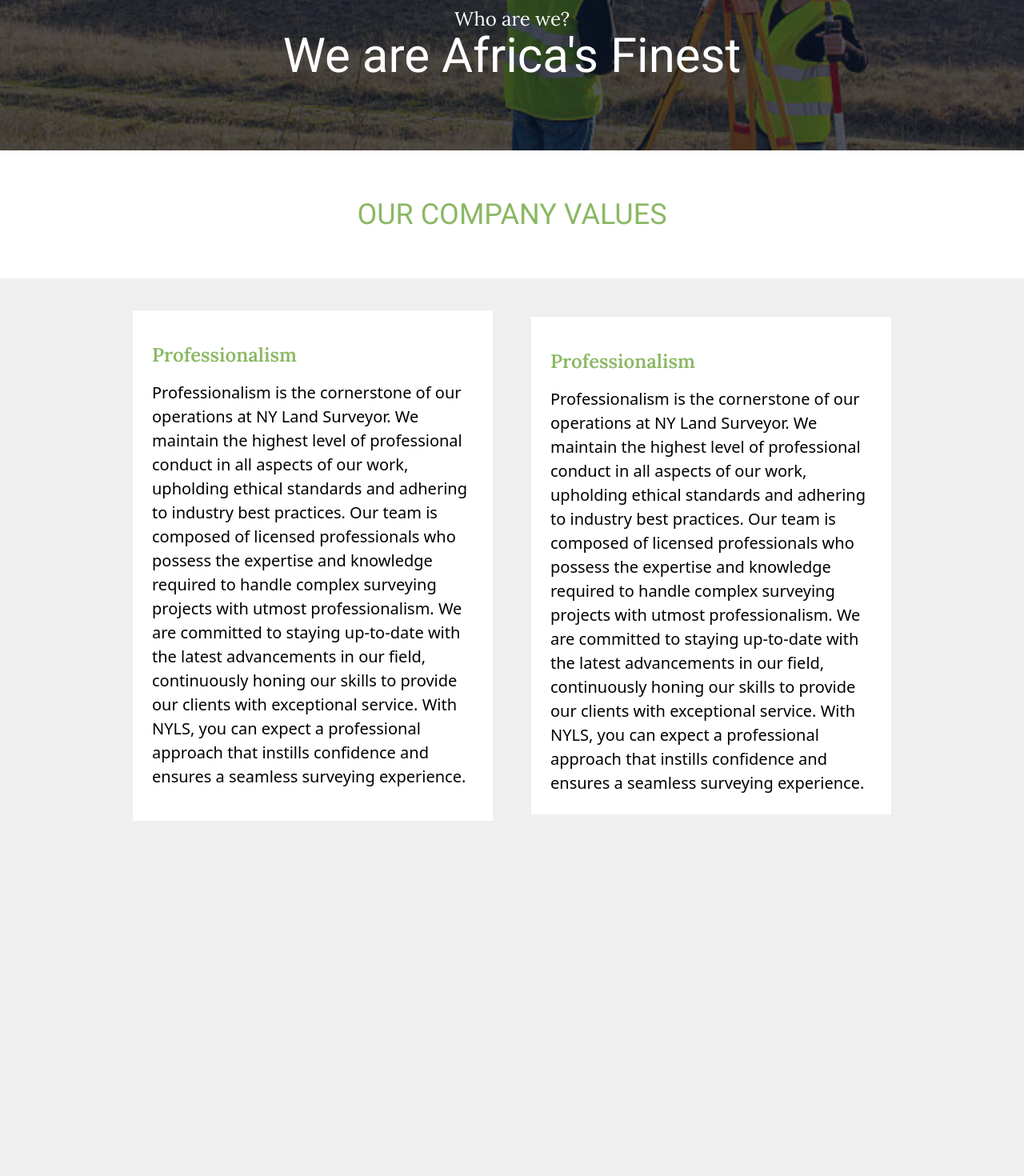
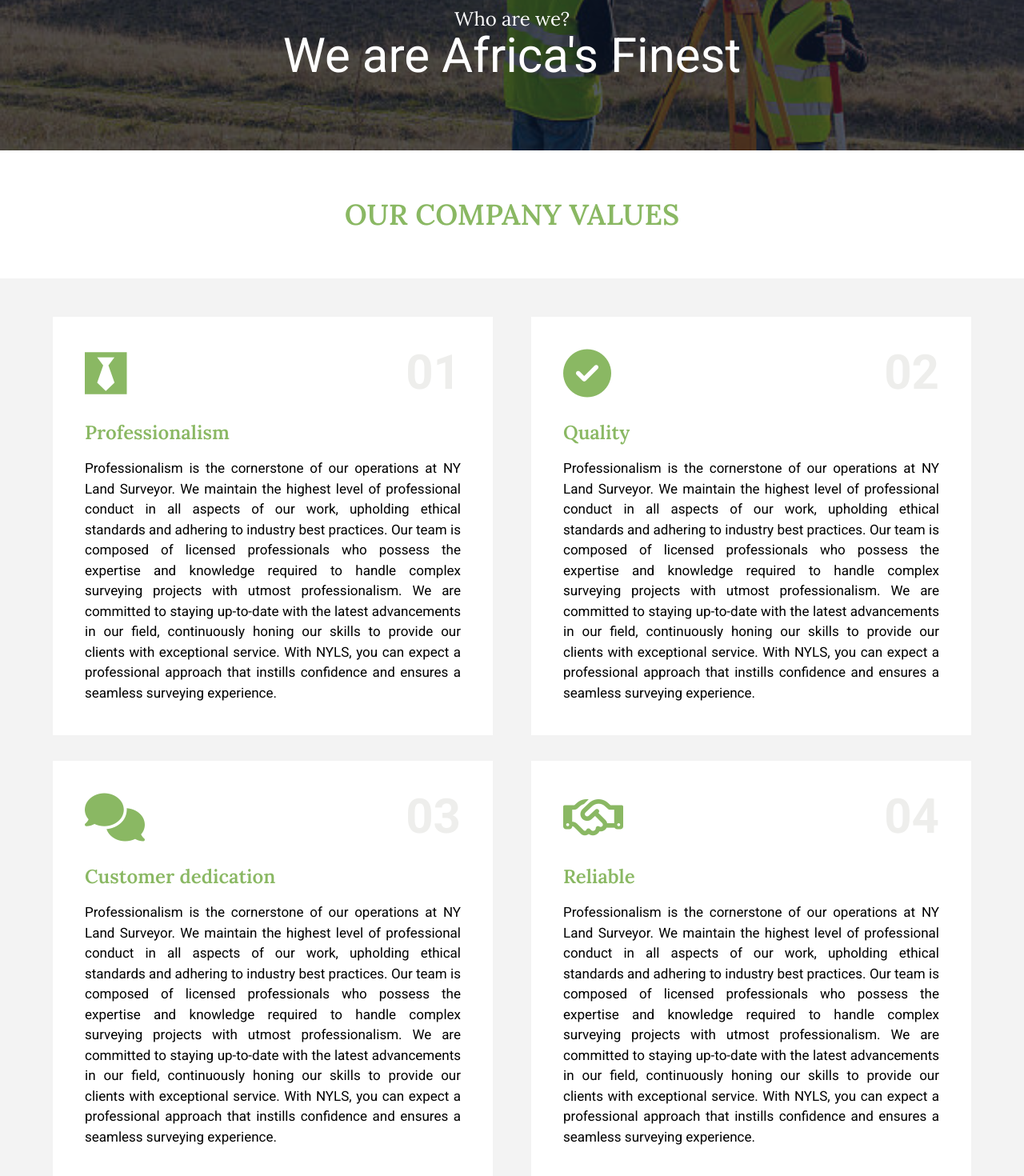
Before and after one commit to Peteru2/AfricanGroup, a React (Vite) app: page /About in a window 1280 px wide. Shown: the part 312-1782 px from the top of the page at 80% size. Before the commit the page ends 1346 px from the top, so only its background shows below. Built offline with nearby package versions, Linux system fonts and the light colour scheme.

Commit message:
New update added

```diff
--- a/src/Views/About.jsx
+++ b/src/Views/About.jsx
@@ -7,7 +7,7 @@ const About = () => {
         <Navbar />
             <div className="about">
                 <div className="h-[500px] md:pt-52 pt-32   pb-72 text-white  bg-public bg-opacity-70 ">
-                    <h2 className="items-center font-bold flex justify-center text-2xl">AfricanGroup <span className="h-2 w-2 mx-4 bg-white rounded-full"></span> About Us</h2>
+                    <h2 className="items-center font-bold flex justify-center text-2xl">AfricanGroup <span className="h-2 w-2 mx-4 bg-white bg-opacity-60 rounded-full"></span> About Us</h2>
                     <div className="mt-20 ">
                         <h4 className="text-white text-2xl font-lora flex justify-center ">Who are we?</h4>
                     <h1 className="text-white md:text-6xl text-3xl   flex justify-center  font-roboto">We are Africa's Finest</h1>
@@ -16,17 +16,42 @@ const About = () => {
 
             </div>
             <div className="">
-                    <h2 className="bg-white font-roboto md:text-4xl text-3xl text-private flex justify-center h-40 items-center">OUR COMPANY VALUES</h2>
+                    <h2 className="bg-white font-lora md:text-4xl text-2xl font-bold text-private flex justify-center h-40 items-center">OUR COMPANY VALUES</h2>
 
                     <div className="flex flex-wrap justify-center mx-6 mt-8">
-                        <div className="bg-white w-[450px] md:mx-6 my-2 p-6">
+                        <div className="bg-white w-[550px] md:mx-6 my-4 p-10">
+                            <div className="flex w-full mb-7 text-6xl font-bold">
+                                <h2><i className="fa fa-black-tie text-private"></i></h2>
+                                <h2 className="ml-auto text-gray text-opacity-30 font-roboto">01</h2>
+                            </div>
                                 <h2 className="font-lora font-bold text-2xl my-4 text-private">Professionalism</h2>
-                                <h4 className="text-[20px]">Professionalism is the cornerstone of our operations at NY Land Surveyor. We maintain the highest level of professional conduct in all aspects of our work, upholding ethical standards and adhering to industry best practices. Our team is composed of licensed professionals who possess the expertise and knowledge required to handle complex surveying projects with utmost professionalism. We are committed to staying up-to-date with the latest advancements in our field, continuously honing our skills to provide our clients with exceptional service. With NYLS, you can expect a professional approach that instills confidence and ensures a seamless surveying experience.</h4>
+                                <h4 className="text-[17px] font-roboto md:text-justify">Professionalism is the cornerstone of our operations at NY Land Surveyor. We maintain the highest level of professional conduct in all aspects of our work, upholding ethical standards and adhering to industry best practices. Our team is composed of licensed professionals who possess the expertise and knowledge required to handle complex surveying projects with utmost professionalism. We are committed to staying up-to-date with the latest advancements in our field, continuously honing our skills to provide our clients with exceptional service. With NYLS, you can expect a professional approach that instills confidence and ensures a seamless surveying experience.</h4>
                         </div>
 
-                        <div className="bg-white w-[450px] md:mx-6 my-4 p-6">
-                                <h2 className="font-lora font-bold text-2xl my-4 text-private">Professionalism</h2>
-                                <h4 className="text-[20px]">Professionalism is the cornerstone of our operations at NY Land Surveyor. We maintain the highest level of professional conduct in all aspects of our work, upholding ethical standards and adhering to industry best practices. Our team is composed of licensed professionals who possess the expertise and knowledge required to handle complex surveying projects with utmost professionalism. We are committed to staying up-to-date with the latest advancements in our field, continuously honing our skills to provide our clients with exceptional service. With NYLS, you can expect a professional approach that instills confidence and ensures a seamless surveying experience.</h4>
+                        <div className="bg-white w-[550px] md:mx-6 my-4 p-10">
+                        <div className="flex w-full mb-7 text-6xl font-bold">
+                                <h2><i className="fa fa-check-circle text-private"></i></h2>
+                                <h2 className="ml-auto text-gray text-opacity-30 font-roboto">02</h2>
+                            </div>
+                                <h2 className="font-lora font-bold text-2xl my-4 text-private">Quality</h2>
+                                <h4 className="text-[17px] font-roboto md:text-justify">Professionalism is the cornerstone of our operations at NY Land Surveyor. We maintain the highest level of professional conduct in all aspects of our work, upholding ethical standards and adhering to industry best practices. Our team is composed of licensed professionals who possess the expertise and knowledge required to handle complex surveying projects with utmost professionalism. We are committed to staying up-to-date with the latest advancements in our field, continuously honing our skills to provide our clients with exceptional service. With NYLS, you can expect a professional approach that instills confidence and ensures a seamless surveying experience.</h4>
+                        </div>
+
+                        <div className="bg-white w-[550px] md:mx-6 my-4 p-10">
+                        <div className="flex w-full mb-7 text-6xl font-bold">
+                                <h2><i className="fa fa-comments text-private"></i></h2>
+                                <h2 className="ml-auto text-gray text-opacity-30 font-roboto">03</h2>
+                            </div>
+                                <h2 className="font-lora font-bold text-2xl my-4 text-private">Customer dedication</h2>
+                                <h4 className="text-[17px] font-roboto md:text-justify">Professionalism is the cornerstone of our operations at NY Land Surveyor. We maintain the highest level of professional conduct in all aspects of our work, upholding ethical standards and adhering to industry best practices. Our team is composed of licensed professionals who possess the expertise and knowledge required to handle complex surveying projects with utmost professionalism. We are committed to staying up-to-date with the latest advancements in our field, continuously honing our skills to provide our clients with exceptional service. With NYLS, you can expect a professional approach that instills confidence and ensures a seamless surveying experience.</h4>
+                        </div>
+                        <div className="bg-white w-[550px] md:mx-6 my-4 p-10">
+                        <div className="flex w-full mb-7 text-6xl font-bold">
+                        <h2><i className="fa fa-handshake-o text-private"></i></h2>
+                                <h2 className="ml-auto text-gray text-opacity-30 font-roboto">04</h2>
+                            </div>
+                                <h2 className="font-lora font-bold text-2xl my-4 text-private">Reliable</h2>
+                                <h4 className="text-[17px] font-roboto md:text-justify">Professionalism is the cornerstone of our operations at NY Land Surveyor. We maintain the highest level of professional conduct in all aspects of our work, upholding ethical standards and adhering to industry best practices. Our team is composed of licensed professionals who possess the expertise and knowledge required to handle complex surveying projects with utmost professionalism. We are committed to staying up-to-date with the latest advancements in our field, continuously honing our skills to provide our clients with exceptional service. With NYLS, you can expect a professional approach that instills confidence and ensures a seamless surveying experience.</h4>
                         </div>
                     </div>
                 </div>
--- a/src/component/LandingPageComp/FirstSection.jsx
+++ b/src/component/LandingPageComp/FirstSection.jsx
@@ -10,22 +10,22 @@ const FirstSection = () => {
 
     );
     const buttonStyle = {
-        width: '50px',
-        height: '50px', // Added height for better circular appearance
-        background: 'transparent',
-        borderWidth: '3px',
-        borderColor: '#8AB863',
+        width: '60px',
+        height: '60px', // Added height for better circular appearance
+        background: 'rgba(225,225,225,.4)',
+        // borderWidth: '3px',
+        // borderColor: '#8AB863',
         borderRadius:'50%',
         display: 'flex',
         alignItems:"center",
         justifyContent:'center',
         // borderStyle: 'dotted',
         padding: '20px',
-        marginRight: '0px',
-        marginLeft: '0px',// Using 'none' for no border
+        marginRight: '10px',
+        marginLeft: '10px',// Using 'none' for no border
         color: 'white',
         cursor: 'pointer',
-        marginTop:'300px',
+        marginTop:'400px',
         webkitTapHighlightColor: 'transparent' ,
         outline: 'none'
     };
@@ -68,9 +68,11 @@ const FirstSection = () => {
 
     return (
         <>
+        <section>
+
         <Slide
         transitionDuration={500}
-        indicators={indicators} scale={1.4}
+        scale={1.4}
         {...properties}
     >
         {imageSlides.map((image, index) => (
@@ -93,7 +95,7 @@ const FirstSection = () => {
                         transition={{ delay: 2 }}
 
 
-                            className='text-white tracking-widest font-serif font-bold font-lora'>Featured Project</motion.p>
+                            className='text-white tracking-widest font-serif font-bold font-lora mt-28'>Featured Project</motion.p>
                             <p className=' text-white my-6 md:text-5xl text-4xl font-bold font-roboto'>Queen Alima <br />By AfricanGroup</p>
 
                             <div className='text-white flex flex-wrap text-small font-serif'>
@@ -110,6 +112,12 @@ const FirstSection = () => {
             </div>
         ))}
     </Slide>
+    </section>
+    <section className="mx-6">
+            <div className="mt-24 mb-4">
+                <h2 className="text-private  tracking-widest pb-4 border-b-[1px] border-black w-full">OUR STORY</h2>
+            </div>
+    </section>
     </>
     );
 };
--- a/src/index.css
+++ b/src/index.css
@@ -7,6 +7,6 @@
 @tailwind utilities;
 
 body{
-    background: rgba(225,225,225,.5);
+    background: rgba(225,225,225,.4);
     /* overflow-x: hidden */
 }
--- a/tailwind.config.js
+++ b/tailwind.config.js
@@ -10,6 +10,8 @@ export default {
       'private':'#8AB863',
       'private2':'rgba(253, 151, 45, .8)',
       'white': '#ffffff',
+      'black':'#000000',
+      'gray':'#c7c6c1'
     },
     fontFamily:{
       roboto:["Roboto", "sans-serif"],
```
